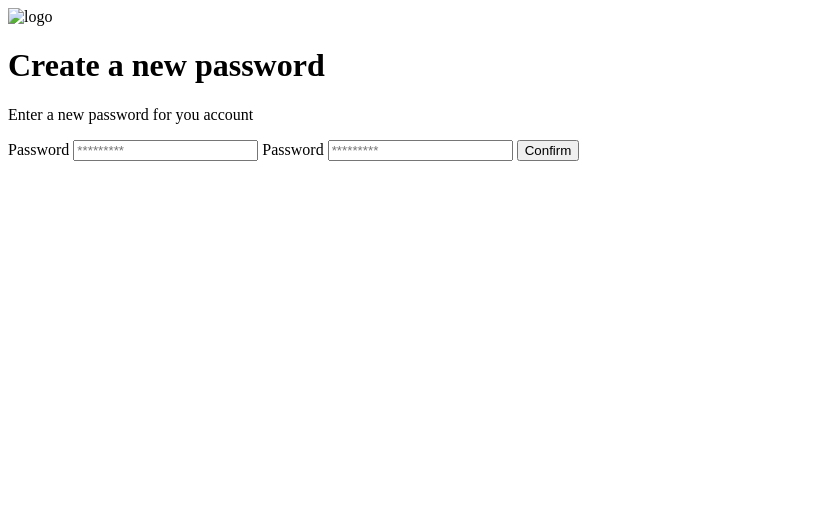
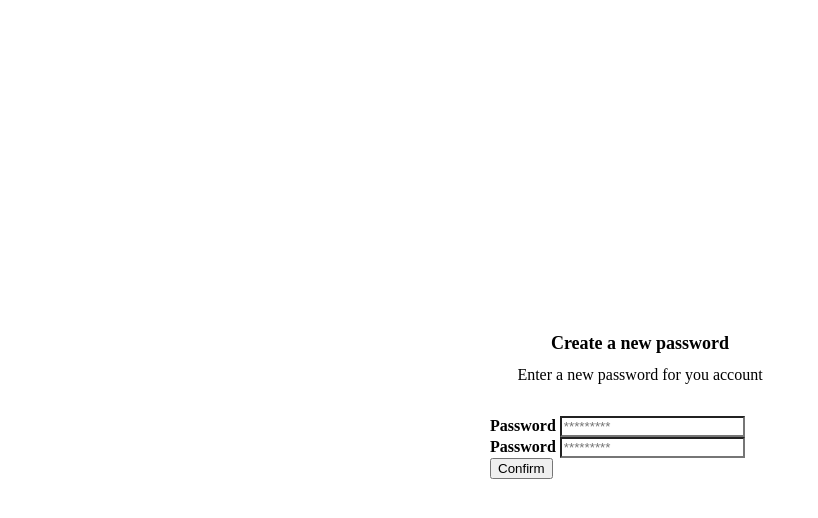
Before and after one commit to felipecoll/frontendExample1, a plain HTML site: page src/pages/loginForm.html in a window 1280 px wide. Shown: the whole page, without its empty margins (0-818 px from the left). Drawn offline with Linux system fonts and the light colour scheme; files that its build step writes are made by us from their sources.

Commit message:
Creacion de estilos para form login

```diff
--- a/main.css
+++ b/main.css
@@ -4,6 +4,65 @@
     --very-light-pink: #c7c7c7
     --text-input-field: #f7f7f7
     --hospital-green: #acd9b2
+    --sm: 14px;
+    --md: 16px;
+    --lg: 18px;
 }
 
+
+.oswald {
+    font-family: "Oswald", serif;
+    font-optical-sizing: auto;
+    font-style: normal;
+  }
+
 /* Falta agregar font == buscar */
+
+body {
+    margin: 0;
+}
+
+.login {
+    width: 100%;
+    height: 100vh;
+    display: grid;
+    place-items: center;
+}
+
+.form-container {
+    display: grid;
+    grid-template-rows: auto 1fr auto;
+    width: 300px;
+}
+
+.logo {
+    width: 150px;
+    margin-bottom: 48px;
+    justify-self: center;
+    display: none;
+}
+
+.title {
+    font-size: var(--lg);
+    margin-bottom: 12px;
+    text-align: center;
+}
+
+.subtitle {
+    color: var(--very-light-pink);
+    font-size: var(--md);
+    font-weight: 300;
+    margin-top: 0;
+    margin-bottom: 32px;
+    text-align: center;
+}
+
+.label {
+    font-size: var(--sm);
+    font-weight: bold;
+    margin-bottom: 4px;
+}
+
+.input {
+    background-color: var(--text-input-field);
+}
--- a/loginForm.html
+++ b/src/pages/loginForm.html
@@ -5,11 +5,14 @@
     <meta name="viewport" content="width=device-width, initial-scale=1.0">
     <title>Bienvenido - Inicie sesion</title>
     <link href="./main.css" rel="stylesheet" type="text/css">
+    <link rel="preconnect" href="https://fonts.googleapis.com">
+    <link rel="preconnect" href="https://fonts.gstatic.com" crossorigin>
+    <link href="https://fonts.googleapis.com/css2?family=Oswald:wght@200..700&display=swap" rel="stylesheet">
 </head>
 <body>
     <div class="login">
         <div class="form-container">
-            <img src="" alt="logo" class="logo">
+            <img src="/assets/logos/xx.png" alt="logo" class="logo">
             <h1 class="title">Create a new password</h1>
             <p class="subtitle">Enter a new password for you account</p>
 
```
Also changed, not shown: assets/logos/login_24dp_E8EAED_FILL0_wght400_GRAD0_opsz24.png (added).
